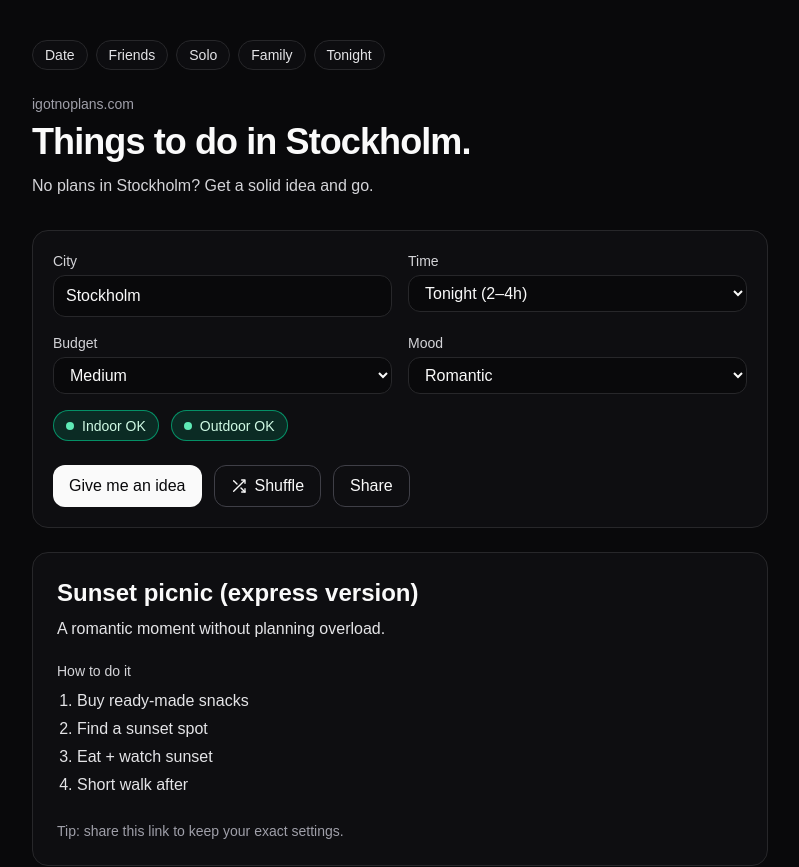
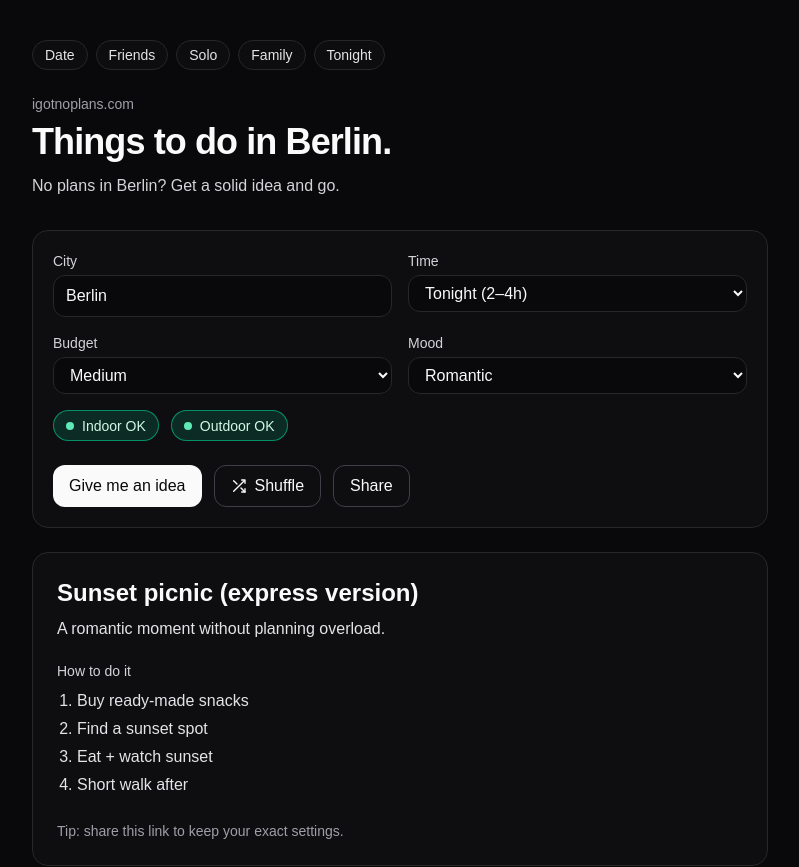
Before and after one commit to Salvrath/igotnoplans, a Next.js app: page /things-to-do-in/berlin in a window 1280 px wide. Shown: the top 867 px of the page, without its empty margins (240-1039 px from the left). Built offline with nearby package versions, Linux system fonts and the light colour scheme.

Commit message:
Revert city SEO attempt: keep stable client-based city pages

```diff
--- a/app/things-to-do-in/[city]/ClientPage.tsx
+++ b/app/things-to-do-in/[city]/ClientPage.tsx
@@ -1,14 +1,10 @@
-"use client";
-import IdeaGenerator from "@/app/components/IdeaGenerator";
+import ClientPage from "./ClientPage";
 
-export default function ClientPage({ city }: { city: string }) {
-  return (
-    <IdeaGenerator
-      useCase="date"
-      headline={`Things to do in ${city}.`}
-      subheadline={`No plans in ${city}? Get a solid idea and go.`}
-      shareText={`No plans in ${city}? Try this:`}
-      defaultCity={city}
-    />
-  );
+export const metadata = {
+  title: "Things to do | I Got No Plans",
+  description: "No plans? Get instant ideas for dates, friends, solo and family.",
+};
+
+export default function Page() {
+  return <ClientPage />;
 }
--- a/app/things-to-do-in/[city]/page.tsx
+++ b/app/things-to-do-in/[city]/page.tsx
@@ -1,81 +1,30 @@
-import { headers } from "next/headers";
-import ClientPage from "./ClientPage";
+"use client";
 
-export const dynamic = "force-dynamic";
-export const revalidate = 0;
+import IdeaGenerator from "@/app/components/IdeaGenerator";
+import { useParams } from "next/navigation";
 
-function normalizeCity(slug: string) {
+function normalizeCity(slug?: string) {
   const raw = decodeURIComponent(slug ?? "").trim();
-  const spaced = raw ? raw.replace(/-/g, " ") : "stockholm";
+  if (!raw) return "Stockholm";
+  const spaced = raw.replace(/-/g, " ");
   return spaced.charAt(0).toUpperCase() + spaced.slice(1);
 }
 
-function getCityFromPathname(pathname: string) {
-  const parts = pathname.split("/").filter(Boolean);
-  const idx = parts.indexOf("things-to-do-in");
-  const slug = idx >= 0 ? parts[idx + 1] : "";
-  return !slug || slug.includes("[") ? "stockholm" : slug;
+export default function ClientPage() {
+  const params = useParams();
+
+  const cityParam = (params as any)?.city;
+  const citySlug = Array.isArray(cityParam) ? cityParam[0] : cityParam;
+  const cityTitle = normalizeCity(typeof citySlug === "string" ? citySlug : "");
+
+  return (
+    <IdeaGenerator
+      key={citySlug ?? cityTitle}
+      useCase="date"
+      headline={`Things to do in ${cityTitle}.`}
+      subheadline={`No plans in ${cityTitle}? Get a solid idea and go.`}
+      shareText={`No plans in ${cityTitle}? Try this:`}
+      defaultCity={cityTitle}
+    />
+  );
 }
-
-function safePathFromHeaders(h: Headers): string {
-  const candidates = [
-    h.get("x-vercel-path"),
-    h.get("x-original-uri"),
-    h.get("x-forwarded-uri"),
-    h.get("x-rewrite-url"),
-    h.get("x-invoke-path"),
-    // OBS: x-matched-path är OFTA "/things-to-do-in/[city]" => ska vara sist
-    h.get("x-matched-path"),
-  ].filter(Boolean) as string[];
-
-  for (const p of candidates) {
-    if (!p.startsWith("/")) continue;
-    // ignorera route-patterns som "/things-to-do-in/[city]"
-    if (p.includes("[") || p.includes("]")) continue;
-    return p;
-  }
-
-  return "/things-to-do-in/stockholm";
-}
-
-
-export async function generateMetadata() {
-  const h = await headers();
-
-  const host = h.get("x-forwarded-host") ?? h.get("host") ?? "igotnoplans.com";
-  const proto = h.get("x-forwarded-proto") ?? "https";
-
-  const pathname = safePathFromHeaders(h as unknown as Headers);
-  const citySlug = getCityFromPathname(pathname);
-  const cityTitle = normalizeCity(citySlug);
-
-  const url = `${proto}://${host}/things-to-do-in/${citySlug}`;
-
-  return {
-    title: `Things to do in ${cityTitle} | I Got No Plans`,
-    description: `No plans in ${cityTitle}? Get instant ideas for dates, friends, solo and family.`,
-    alternates: { canonical: url },
-    openGraph: {
-      title: `Things to do in ${cityTitle} | I Got No Plans`,
-      description: `No plans in ${cityTitle}? Get instant ideas for dates, friends, solo and family.`,
-      url,
-      siteName: "I Got No Plans",
-      type: "website",
-    },
-    twitter: {
-      card: "summary_large_image",
-      title: `Things to do in ${cityTitle} | I Got No Plans`,
-      description: `No plans in ${cityTitle}? Get instant ideas for dates, friends, solo and family.`,
-    },
-  };
-}
-
-export default async function Page() {
-  const h = await headers();
-  const pathname = safePathFromHeaders(h as unknown as Headers);
-
-  const citySlug = getCityFromPathname(pathname);
-  const cityTitle = normalizeCity(citySlug);
-
-  return <ClientPage city={cityTitle} />;
-}
```
